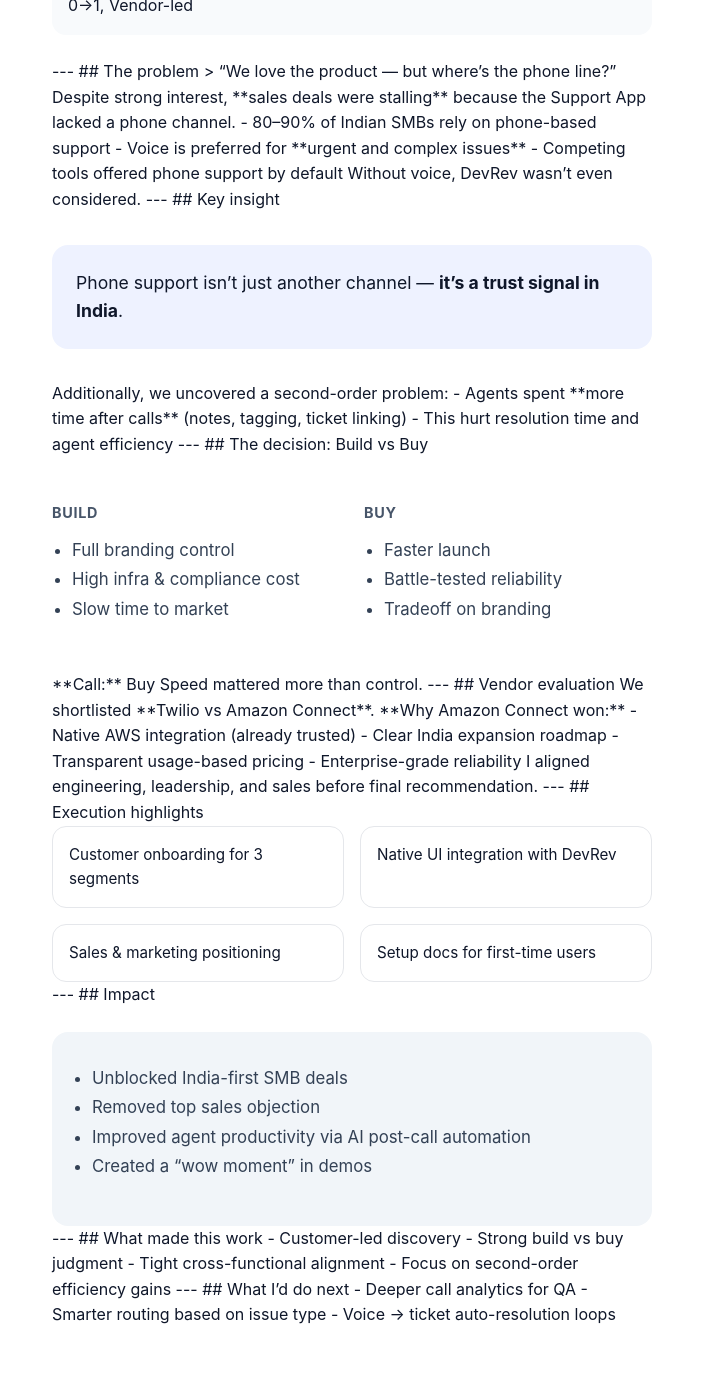
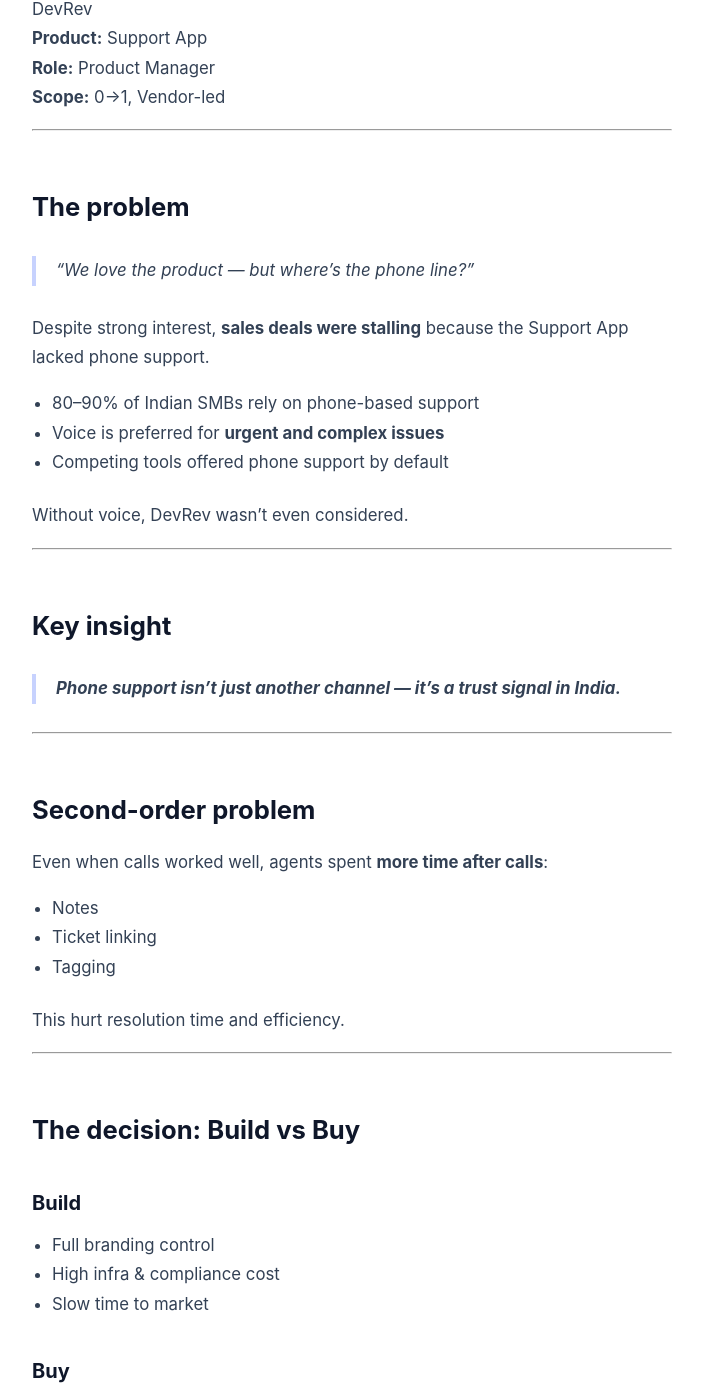
Before and after one commit to Ananya212/ananya-roy-pm, a Jekyll site: the page built from work/phone-support.md, in a window 1280 px wide and 1400 px high, scrolled down 376 px. Shown: the whole window, without its empty margins (288-991 px from the left). Built offline with Jekyll 4.4.1, drawn with Linux system fonts in a browser that asks for light colours; some of the changed text lies outside the part shown.

Commit message:
Update phone-support.md

```diff
--- a/work/phone-support.md
+++ b/work/phone-support.md
@@ -1,23 +1,16 @@
 ---
 layout: case
 title: Phone Support for DevRev
----
-<div class="case-container">
-
-## Giving customers a voice — literally
-
-**0→1 launch of phone support** in DevRev’s Support App to unblock India-first SMB adoption and close high-intent deals.
-
+subtitle: 0→1 launch of phone support to unblock India-first SMB adoption
 ---
 
-### 📌 Context
+## Context
 
-<div class="context-grid">
-  <div><strong>Company</strong><br>DevRev</div>
-  <div><strong>Product</strong><br>Support App</div>
-  <div><strong>My role</strong><br>Product Manager</div>
-  <div><strong>Scope</strong><br>0→1, Vendor-led</div>
-</div>
+### Company
+DevRev
+**Product:** Support App
+**Role:** Product Manager
+**Scope:** 0→1, Vendor-led
 
 ---
 
@@ -25,7 +18,7 @@
 
 > “We love the product — but where’s the phone line?”
 
-Despite strong interest, **sales deals were stalling** because the Support App lacked a phone channel.
+Despite strong interest, **sales deals were stalling** because the Support App lacked phone support.
 
 - 80–90% of Indian SMBs rely on phone-based support
 - Voice is preferred for **urgent and complex issues**
@@ -37,47 +30,40 @@
 
 ## Key insight
 
-<div class="highlight">
-Phone support isn’t just another channel —
-<strong>it’s a trust signal in India</strong>.
-</div>
+> **Phone support isn’t just another channel — it’s a trust signal in India.**
 
-Additionally, we uncovered a second-order problem:
-- Agents spent **more time after calls** (notes, tagging, ticket linking)
-- This hurt resolution time and agent efficiency
+---
+
+## Second-order problem
+
+Even when calls worked well, agents spent **more time after calls**:
+- Notes
+- Ticket linking
+- Tagging
+
+This hurt resolution time and efficiency.
 
 ---
 
 ## The decision: Build vs Buy
 
-<div class="two-col">
-  <div>
-    <h4>Build</h4>
-    <ul>
-      <li>Full branding control</li>
-      <li>High infra & compliance cost</li>
-      <li>Slow time to market</li>
-    </ul>
-  </div>
+### Build
+- Full branding control
+- High infra & compliance cost
+- Slow time to market
 
-  <div>
-    <h4>Buy</h4>
-    <ul>
-      <li>Faster launch</li>
-      <li>Battle-tested reliability</li>
-      <li>Tradeoff on branding</li>
-    </ul>
-  </div>
-</div>
+### Buy
+- Faster launch
+- Battle-tested reliability
+- Branding tradeoffs
 
-**Call:** Buy
-Speed mattered more than control.
+**Call:** Buy. Speed mattered more than control.
 
 ---
 
 ## Vendor evaluation
 
-We shortlisted **Twilio vs Amazon Connect**.
+**Twilio vs Amazon Connect**
 
 **Why Amazon Connect won:**
 - Native AWS integration (already trusted)
@@ -85,47 +71,14 @@
 - Transparent usage-based pricing
 - Enterprise-grade reliability
 
-I aligned engineering, leadership, and sales before final recommendation.
+I aligned engineering, leadership, and sales before the final recommendation.
 
 ---
 
 ## Execution highlights
 
-<div class="card-grid">
-  <div class="card">Customer onboarding for 3 segments</div>
-  <div class="card">Native UI integration with DevRev</div>
-  <div class="card">Sales & marketing positioning</div>
-  <div class="card">Setup docs for first-time users</div>
-</div>
+- Onboarded **3 customer segments**
+- Native UI integration with DevRev
+- AI-powered post-call automation (notes, ticket linking, tagging)
 
----
-
-## Impact
-
-<div class="impact">
-  <ul>
-    <li>Unblocked India-first SMB deals</li>
-    <li>Removed top sales objection</li>
-    <li>Improved agent productivity via AI post-call automation</li>
-    <li>Created a “wow moment” in demos</li>
-  </ul>
-</div>
-
----
-
-## What made this work
-
-- Customer-led discovery
-- Strong build vs buy judgment
-- Tight cross-functional alignment
-- Focus on second-order efficiency gains
-
----
-
-## What I’d do next
-
-- Deeper call analytics for QA
-- Smarter routing based on issue type
-- Voice → ticket auto-resolution loops
-
-</div>
+This became the **“wow moment”** in product demos.
```
